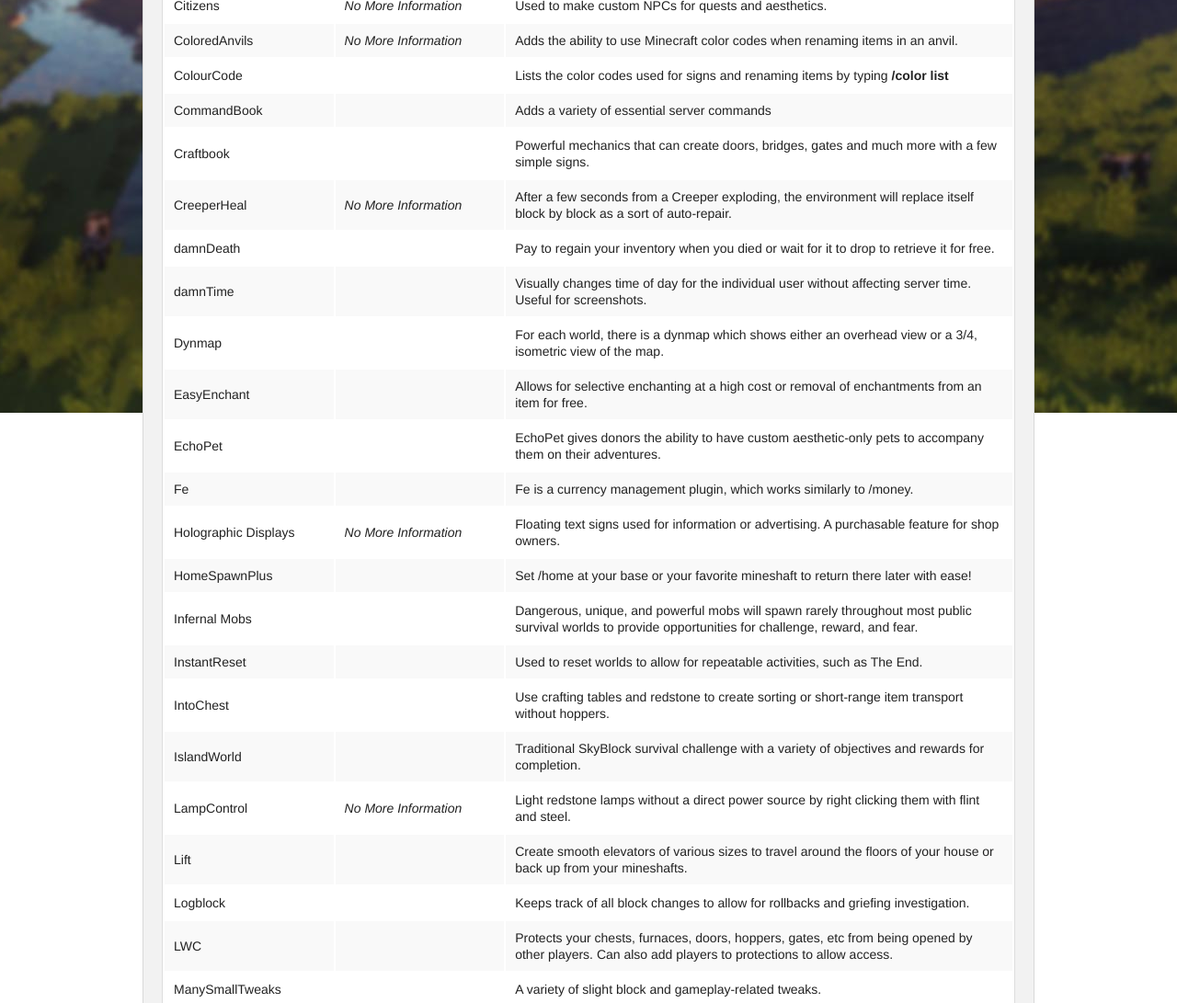
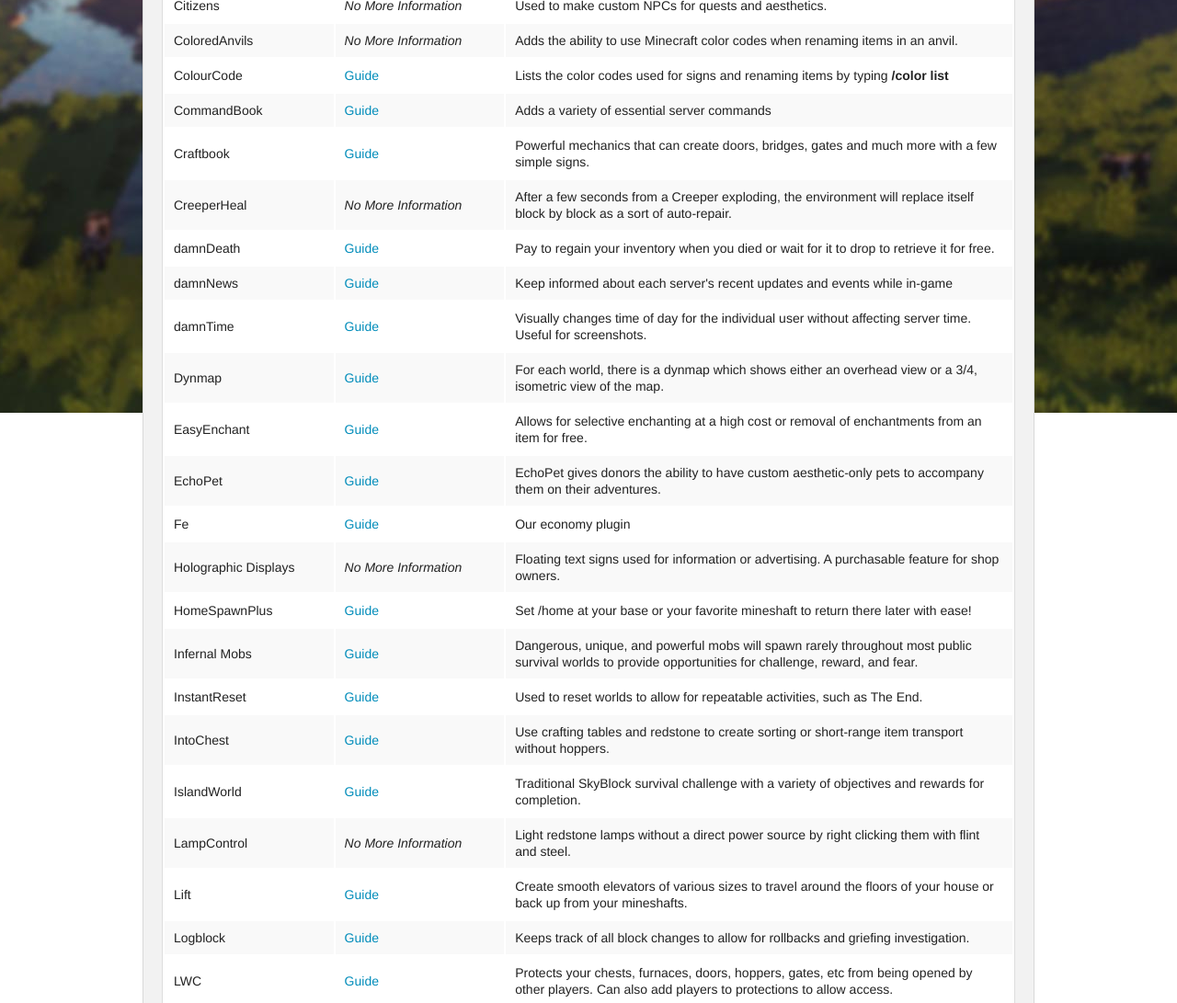
Before and after one commit to damnation-eu/website-beta, a Jekyll site: the page built from plugins.md, in a window 1280 px wide and 1400 px high, scrolled down 416 px, cut to the strip 309-1400 px from the top of the window. Shown: the whole strip at 92% size. Built offline with Jekyll 4.4.1, drawn with Linux system fonts in a browser that asks for light colours; nearby versions of some CDN libraries; library files that are not in the unit come from our copies; some of the changed text lies outside the part shown.

Commit message:
Added guide links

```diff
--- a/plugins.md
+++ b/plugins.md
@@ -42,7 +42,7 @@
   </tr>
   <tr>
     <td class="tg-9hbo">Chat Reaction</td>
-    <td class="tg-yw4l"></td>
+    <td class="tg-yw4l"><a href="{{site.baseurl}}/reaction-guide">Guide</a></td>
     <td class="tg-yw4l">Test your reaction time, typing speed, and unscrambling abilities in this intermittent chat game.</td>
   </tr>
   <tr>
@@ -57,17 +57,17 @@
   </tr>
   <tr>
     <td class="tg-yw4l">ColourCode</td>
-    <td class="tg-yw4l"></td>
+    <td class="tg-yw4l"><a href="{{site.baseurl}}/color-guide">Guide</a></td>
     <td class="tg-yw4l">Lists the color codes used for signs and renaming items by typing <b>/color list</b></td>
   </tr>
   <tr>
     <td class="tg-yw4l">CommandBook</td>
-    <td class="tg-yw4l"></td>
+    <td class="tg-yw4l"><a href="{{site.baseurl}}/commandbook-guide">Guide</a></td>
     <td class="tg-yw4l">Adds a variety of essential server commands</td>
   </tr>
   <tr>
     <td class="tg-yw4l">Craftbook</td>
-    <td class="tg-yw4l"></td>
+    <td class="tg-yw4l"><a href="{{site.baseurl}}/craftbook-guide">Guide</a></td>
     <td class="tg-yw4l">Powerful mechanics that can create doors, bridges, gates and much more with a few simple signs.</td>
   </tr>
   <tr>
@@ -77,33 +77,38 @@
   </tr>
   <tr>
     <td class="tg-yw4l">damnDeath</td>
-    <td class="tg-yw4l"></td>
+    <td class="tg-yw4l"><a href="{{site.baseurl}}/damndeath-guide">Guide</a></td>
     <td class="tg-yw4l">Pay to regain your inventory when you died or wait for it to drop to retrieve it for free.</td>
   </tr>
   <tr>
+    <td class="tg-yw4l">damnNews</td>
+    <td class="tg-yw4l"><a href="{{site.baseurl}}/damnnews-guide">Guide</a></td>
+    <td class="tg-yw4l">Keep informed about each server's recent updates and events while in-game</td>
+  </tr>
+  <tr>
     <td class="tg-yw4l">damnTime</td>
-    <td class="tg-yw4l"></td>
+    <td class="tg-yw4l"><a href="{{site.baseurl}}/damntime-guide">Guide</a></td>
     <td class="tg-yw4l">Visually changes time of day for the individual user without affecting server time. Useful for screenshots.</td>
   </tr>
   <tr>
     <td class="tg-yw4l">Dynmap</td>
-    <td class="tg-yw4l"></td>
+    <td class="tg-yw4l"><a href="{{site.baseurl}}/dynmaps">Guide</a></td>
     <td class="tg-yw4l">For each world, there is a dynmap which shows either an overhead view or a 3/4, isometric view of the map.</td>
   </tr>
   <tr>
     <td class="tg-yw4l">EasyEnchant</td>
-    <td class="tg-yw4l"></td>
+    <td class="tg-yw4l"><a href="{{site.baseurl}}/ee-guide">Guide</a></td>
     <td class="tg-yw4l">Allows for selective enchanting at a high cost or removal of enchantments from an item for free.</td>
   </tr>
   <tr>
     <td class="tg-yw4l">EchoPet</td>
-    <td class="tg-yw4l"></td>
+    <td class="tg-yw4l"><a href="{{site.baseurl}}/pet-guide">Guide</a></td>
     <td class="tg-yw4l">EchoPet gives donors the ability to have custom aesthetic-only pets to accompany them on their adventures.</td>
   </tr>
   <tr>
     <td class="tg-yw4l">Fe</td>
-    <td class="tg-yw4l"></td>
-    <td class="tg-yw4l">Fe is a currency management plugin, which works similarly to /money.</td>
+    <td class="tg-yw4l"><a href="{{site.baseurl}}/economy">Guide</a></td>
+    <td class="tg-yw4l">Our economy plugin</td>
   </tr>
   <tr>
     <td class="tg-yw4l">Holographic Displays</td>
@@ -112,27 +117,27 @@
   </tr>
   <tr>
     <td class="tg-yw4l">HomeSpawnPlus</td>
-    <td class="tg-yw4l"></td>
+    <td class="tg-yw4l"><a href="{{site.baseurl}}/home-guide">Guide</a></td>
     <td class="tg-yw4l">Set /home at your base or your favorite mineshaft to return there later with ease!</td>
   </tr>
   <tr>
     <td class="tg-yw4l">Infernal Mobs</td>
-    <td class="tg-yw4l"></td>
+    <td class="tg-yw4l"><a href="{{site.baseurl}}/infernalmobs-guide">Guide</a></td>
     <td class="tg-yw4l">Dangerous, unique, and powerful mobs will spawn rarely throughout most public survival worlds to provide opportunities for challenge, reward, and fear.</td>
   </tr>
   <tr>
     <td class="tg-yw4l">InstantReset</td>
-    <td class="tg-yw4l"></td>
+    <td class="tg-yw4l"><a href="{{site.baseurl}}/instantreset-guide">Guide</a></td>
     <td class="tg-yw4l">Used to reset worlds to allow for repeatable activities, such as The End.</td>
   </tr>
   <tr>
     <td class="tg-yw4l">IntoChest</td>
-    <td class="tg-yw4l"></td>
+    <td class="tg-yw4l"><a href="{{site.baseurl}}/intochest-guide">Guide</a></td>
     <td class="tg-yw4l">Use crafting tables and redstone to create sorting or short-range item transport without hoppers.</td>
   </tr>
   <tr>
     <td class="tg-yw4l">IslandWorld</td>
-    <td class="tg-yw4l"></td>
+    <td class="tg-yw4l"><a href="{{site.baseurl}}/islandworld">Guide</a></td>
     <td class="tg-yw4l">Traditional SkyBlock survival challenge with a variety of objectives and rewards for completion.</td>
   </tr>
   <tr>
@@ -142,27 +147,27 @@
   </tr>
   <tr>
     <td class="tg-yw4l">Lift</td>
-    <td class="tg-yw4l"></td>
+    <td class="tg-yw4l"><a href="{{site.baseurl}}/lift-guide">Guide</a></td>
     <td class="tg-yw4l">Create smooth elevators of various sizes to travel around the floors of your house or back up from your mineshafts.</td>
   </tr>
   <tr>
     <td class="tg-yw4l">Logblock</td>
-    <td class="tg-yw4l"></td>
+    <td class="tg-yw4l"><a href="{{site.baseurl}}/logblock-guide">Guide</a></td>
     <td class="tg-yw4l">Keeps track of all block changes to allow for rollbacks and griefing investigation.</td>
   </tr>
   <tr>
     <td class="tg-yw4l">LWC</td>
-    <td class="tg-yw4l"></td>
+    <td class="tg-yw4l"><a href="{{site.baseurl}}/lwc-guide">Guide</a></td>
     <td class="tg-yw4l">Protects your chests, furnaces, doors, hoppers, gates, etc from being opened by other players. Can also add players to protections to allow access.</td>
   </tr>
   <tr>
     <td class="tg-yw4l">ManySmallTweaks</td>
-    <td class="tg-yw4l"></td>
+    <td class="tg-yw4l"><a href="{{site.baseurl}}/manysmalltweaks-guide">Guide</a></td>
     <td class="tg-yw4l">A variety of slight block and gameplay-related tweaks.</td>
   </tr>
   <tr>
     <td class="tg-yw4l">McMMO</td>
-    <td class="tg-yw4l"></td>
+    <td class="tg-yw4l"><a href="{{site.baseurl}}/mcmmo-guide">Guide</a></td>
     <td class="tg-yw4l">Adds an RPG element to the server where you can ;evel up your skills as you mine, fish, and fall to unlock more powerful features.</td>
   </tr>
   <tr>
@@ -172,12 +177,12 @@
   </tr>
   <tr>
     <td class="tg-yw4l">MineResetLite</td>
-    <td class="tg-yw4l"></td>
+    <td class="tg-yw4l"><a href="{{site.baseurl}}/mine-guide">Guide</a></td>
     <td class="tg-yw4l">Handles the resetting publicmine and sandfarm.</td>
   </tr>
   <tr>
     <td class="tg-yw4l">MobArena</td>
-    <td class="tg-yw4l"></td>
+    <td class="tg-yw4l"><a href="{{site.baseurl}}/mobarena-guide">Guide</a></td>
     <td class="tg-yw4l">Battle round after round of monsters by yourself or with friends to win crowns and eternal glory.</td>
   </tr>
   <tr>
@@ -187,22 +192,22 @@
   </tr>
   <tr>
     <td class="tg-yw4l">Munchausen Fireworks</td>
-    <td class="tg-yw4l"></td>
+    <td class="tg-yw4l"><a href="{{site.baseurl}}/munchausen-guide">Guide</a></td>
     <td class="tg-yw4l">Right click the ground with these rockets and send yourself flying!</td>
   </tr>
   <tr>
     <td class="tg-yw4l">PaintingSwitch</td>
-    <td class="tg-yw4l"></td>
+    <td class="tg-yw4l"><a href="{{site.baseurl}}/paintingswitch-guide">Guide</a></td>
     <td class="tg-yw4l">Select a painting and scroll with your mouse wheel through all available paintings to find the one you actually wanted to place.</td>
   </tr>
   <tr>
     <td class="tg-yw4l">PvPManager</td>
-    <td class="tg-yw4l"></td>
+    <td class="tg-yw4l"><a href="{{site.baseurl}}/pvpmanager-guide">Guide</a></td>
     <td class="tg-yw4l">Optional PvP toggle to fight your friends (or enemies).</td>
   </tr>
   <tr>
     <td class="tg-yw4l">RepairRecipe</td>
-    <td class="tg-yw4l"></td>
+    <td class="tg-yw4l"><a href="{{site.baseurl}}/repairrecipe-guide">Guide</a></td>
     <td class="tg-yw4l">Repair damaged tools, weapons, and armor in your crafting grid with raw materials.</td>
   </tr>
   <tr>
@@ -212,7 +217,7 @@
   </tr>
   <tr>
     <td class="tg-yw4l">SignEdit</td>
-    <td class="tg-yw4l"></td>
+    <td class="tg-yw4l"><a href="{{site.baseurl}}/signedit-guide">Guide</a></td>
     <td class="tg-yw4l">Edit individual lines of a sign after you've placed it or add color tags.</td>
   </tr>
   <tr>
@@ -222,12 +227,12 @@
   </tr>
   <tr>
     <td class="tg-yw4l">Treasure Chest</td>
-    <td class="tg-yw4l"></td>
+    <td class="tg-yw4l"><a href="{{site.baseurl}}/tchest-guide">Guide</a></td>
     <td class="tg-yw4l">Used to add a variety of mostly on-time treasures throughout our worlds.</td>
   </tr>
   <tr>
     <td class="tg-yw4l">TreasureHunt</td>
-    <td class="tg-yw4l"></td>
+    <td class="tg-yw4l"><a href="{{site.baseurl}}/thunt-guide">Guide</a></td>
     <td class="tg-yw4l">Generates randomly-spawning timed treasures in certain worlds. Keep your rotten flesh handy!</td>
   </tr>
   <tr>
@@ -237,7 +242,7 @@
   </tr>
   <tr>
     <td class="tg-yw4l">UnlimitedRecipes</td>
-    <td class="tg-yw4l"></td>
+    <td class="tg-yw4l"><a href="{{site.baseurl}}/recipes">Guide</a></td>
     <td class="tg-yw4l">Used to creative a variety of custom crafting recipes.</td>
   </tr>
   <tr>
@@ -267,22 +272,19 @@
   </tr>
   <tr>
     <td class="tg-yw4l">WorldEdit</td>
-    <td class="tg-yw4l"></td>
+    <td class="tg-yw4l"><a href="{{site.baseurl}}/worldedit-guide">Guide</a></td>
     <td class="tg-yw4l">Powerful world manipulation tool. Able to change blocks, copy, paste, move, flip, and rotate selections with ease. Only for use by staff for administration purposes in survival.</td>
   </tr>
   <tr>
     <td class="tg-yw4l">WorldGuard</td>
-    <td class="tg-yw4l"></td>
+    <td class="tg-yw4l"><a href="{{site.baseurl}}/worldguard-guide">Guide</a></td>
     <td class="tg-yw4l">Protects regions from editing. Basic plugin that allows for plots, custom regions, and other effects.</td>
   </tr>
+  <!-- Template for more rows
   <tr>
     <td class="tg-yw4l"></td>
     <td class="tg-yw4l"></td>
     <td class="tg-yw4l"></td>
-  </tr>
-  <tr>
-    <td class="tg-yw4l"></td>
-    <td class="tg-yw4l"></td>
-    <td class="tg-yw4l"></td>
-  </tr>
+  </tr> -->
+
 </table>
```
